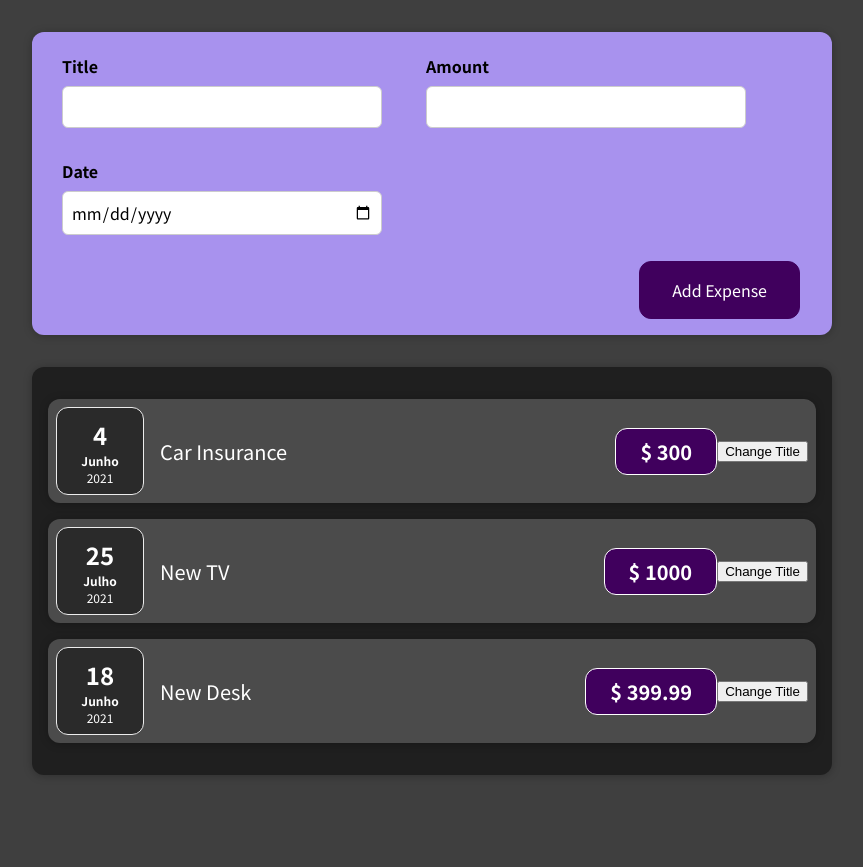
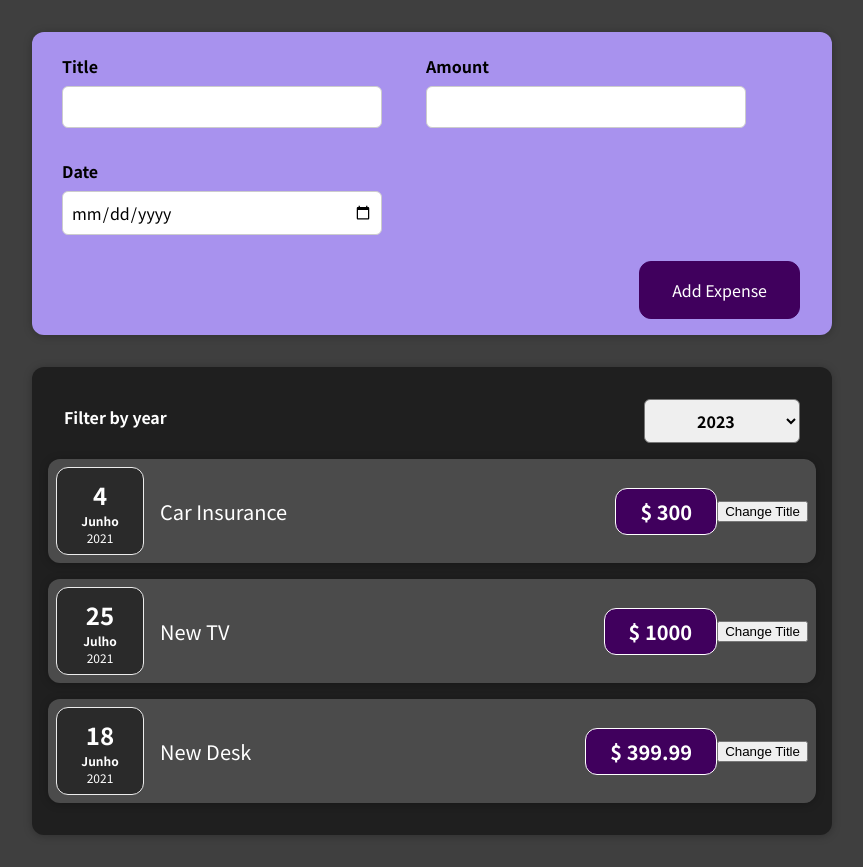
Before and after one commit to JeanCremonezzi/tabela_despesas, a React (Create React App) app: page / in a window 1280 px wide. Shown: the whole page, without its empty margins (208-1071 px from the left). Before the commit the page ends 807 px from the top, so only its background shows below. Built offline with nearby package versions, Linux system fonts and the light colour scheme.

Commit message:
Componente ExpensesFilter adicionado

```diff
--- a/src/App.js
+++ b/src/App.js
@@ -2,6 +2,11 @@
 import NewExpense from "./components/NewExpense/NewExpense";
 
 function App() {
+	const addNewExpenseHandler = (expense) => {
+		expense = { ...expense, id: expenses.length + 1 };
+		console.log(expense);
+	};
+
 	const expenses = [
 		{
 			id: "expense0",
@@ -24,10 +29,10 @@
 	];
 
 	return (
-		<>
-			<NewExpense />
+		<main>
+			<NewExpense onAddNewExpense={addNewExpenseHandler} />
 			<Expenses items={expenses} />
-		</>
+		</main>
 	);
 }
 
--- a/src/components/ExpenseForm/ExpenseForm.js
+++ b/src/components/ExpenseForm/ExpenseForm.js
@@ -2,7 +2,7 @@
 
 import "./ExpenseForm.css";
 
-function ExpenseForm() {
+function ExpenseForm(props) {
 	const [title, setTitle] = useState("");
 	const [amount, setAmount] = useState("");
 	const [date, setDate] = useState("");
@@ -34,11 +34,11 @@
 			date: formatDate,
 		};
 
-		console.log(data);
-
 		setTitle("");
 		setAmount("");
 		setDate("");
+
+		props.onSubmitExpense(data);
 	};
 
 	return (
--- a/src/components/Expenses/Expenses.js
+++ b/src/components/Expenses/Expenses.js
@@ -1,10 +1,24 @@
+import { useState } from "react";
 import "./Expenses.css";
+
 import ExpenseItem from "../ExpenseItem/ExpenseItem";
 import Card from "../Card/Card";
+import ExpensesFilter from "../ExpensesFilter/ExpensesFilter";
 
 function Expenses(props) {
+	const [filter, setFilter] = useState("2021");
+
+	const filterChangeHandler = (filter) => {
+		setFilter(filter);
+	};
+
 	return (
 		<Card className="expenses">
+			<ExpensesFilter
+				onFilterChange={filterChangeHandler}
+				selectedFilter={filter}
+			/>
+
 			{props.items.map((expense) => {
 				return (
 					<ExpenseItem
--- /dev/null
+++ b/src/components/ExpensesFilter/ExpensesFilter.css
@@ -0,0 +1,24 @@
+.expenses-filter {
+	color: white;
+	padding: 0 1rem;
+}
+
+.expenses-filter__control {
+	display: flex;
+	width: 100%;
+	align-items: center;
+	justify-content: space-between;
+	margin: 1rem 0;
+}
+
+.expenses-filter label {
+	font-weight: bold;
+	margin-bottom: 0.5rem;
+}
+
+.expenses-filter select {
+	font: inherit;
+	padding: 0.5rem 3rem;
+	font-weight: bold;
+	border-radius: 6px;
+}
--- /dev/null
+++ b/src/components/ExpensesFilter/ExpensesFilter.js
@@ -0,0 +1,23 @@
+import "./ExpensesFilter.css";
+
+function ExpensesFilter(props) {
+	const filterHandler = (event) => {
+		props.onFilterChange(event.target.value);
+	};
+
+	return (
+		<section className="expenses-filter">
+			<div className="expenses-filter__control">
+				<label>Filter by year</label>
+				<select value={props.selectedFilter} onChange={filterHandler}>
+					<option value="2022">2024</option>
+					<option value="2021">2023</option>
+					<option value="2020">2022</option>
+					<option value="2019">2021</option>
+				</select>
+			</div>
+		</section>
+	);
+}
+
+export default ExpensesFilter;
--- a/src/components/NewExpense/NewExpense.js
+++ b/src/components/NewExpense/NewExpense.js
@@ -1,10 +1,14 @@
 import "./NewExpense.css";
 import ExpenseForm from "../ExpenseForm/ExpenseForm";
 
-function NewExpense() {
+function NewExpense(props) {
+	const submitExpenseHandler = (expenseData) => {
+		props.onAddNewExpense(expenseData);
+	};
+
 	return (
 		<section className="new-expense">
-			<ExpenseForm />
+			<ExpenseForm onSubmitExpense={submitExpenseHandler} />
 		</section>
 	);
 }
```
